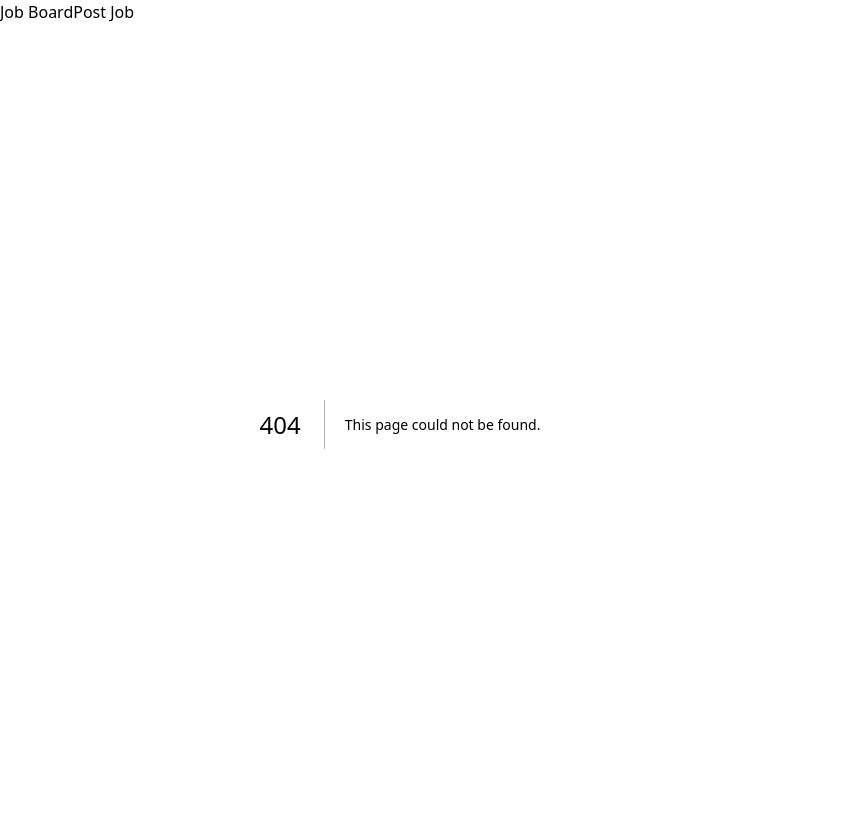
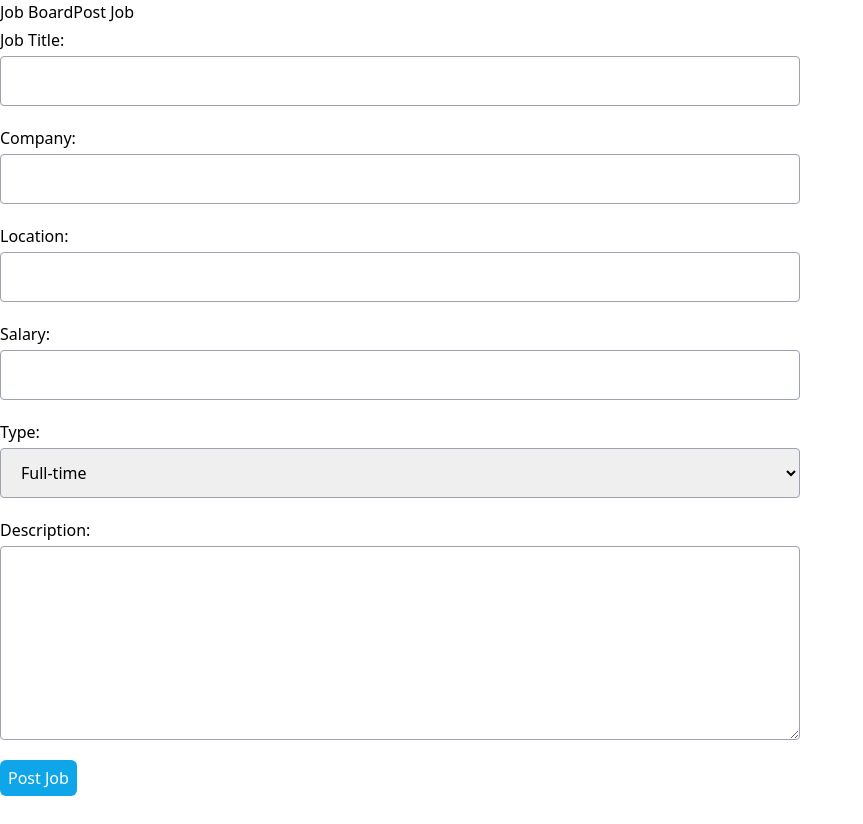
Before and after one commit to adiela/mern-jobboard, a Next.js app in the folder frontend/: page /job/new in a window 1280 px wide. Before the commit this address had no page. Shown: the whole page, without its empty margins (0-863 px from the left). After the commit the page ends 800 px from the top, so only its background shows below. Built offline with nearby package versions, Linux system fonts and the light colour scheme.

Commit message:
Add functionality to create job from frontend

```diff
--- a/frontend/src/app/globals.css
+++ b/frontend/src/app/globals.css
@@ -7,7 +7,11 @@
 }
 
 .input {
-  @apply px-4 py-3 mt-2 rounded border border-gray-400 block w-full;
+  @apply px-4 py-3 mt-1 mb-5 rounded border border-gray-400 block w-full;
+}
+
+.input-label {
+  @apply my-1 block;
 }
 
 .btn {
--- /dev/null
+++ b/frontend/src/app/job/new/page.js
@@ -0,0 +1,91 @@
+"use client"
+import { useState } from 'react';
+
+export default function Home() {
+  const [job, setJob] = useState({
+    title: '',
+    description: '',
+    company: '',
+    location: '',
+    salary: '',
+    type: 'full-time',
+  });
+  const [loading, setLoading] = useState(false);
+  const [error, setError] = useState(null);
+
+  function handleOnchange(event) {
+    setJob({
+      ...job,
+      [event.target.name]: event.target.value,
+    });
+  }
+
+  const handleSubmit = async (e) => {
+    e.preventDefault();
+    setLoading(true);
+    setError(null);
+
+    try {
+      const response = await fetch('http://localhost:4000/api/jobs', {
+        method: 'POST',
+        headers: {
+          'Content-Type': 'application/json',
+        },
+        body: JSON.stringify(job),
+      });
+
+      if (!response.ok) {
+        throw new Error('Failed to create job');
+      }
+
+      // Reset form fields
+        setJob({
+            title: '',
+            description: '',
+            company: '',
+            location: '',
+            salary: '',
+            type: 'full-time',
+        });
+
+        alert('Job posted successfully');
+    } catch (err) {
+      setError(err.message);
+    } finally {
+      setLoading(false);
+    }
+  };
+
+
+  return (
+      <div>
+        <form onSubmit={handleSubmit} className="py-5 mb-5">
+            <label className="input-label"> Job Title: </label>
+            <input className="input" type="text" name="title" value={job.title}  onChange={(e) => handleOnchange(e)} required />
+
+            <label className="input-label">Company:</label>
+            <input className="input" type="text" name="company" value={job.company} onChange={(e) => handleOnchange(e)} required />
+
+            <label className="input-label">Location:</label>
+            <input className="input" type="text" name="location" value={job.location} onChange={(e) => handleOnchange(e)} required />
+
+            <label className="input-label">Salary:</label>
+            <input className="input" type="text" name="salary" value={job.salary} onChange={(e) => handleOnchange(e)} required />
+
+            <label>Type:</label>
+            <select className="input" value={job.type} onChange={(e) => handleOnchange(e)} required>
+                <option value="full-time">Full-time</option>
+                <option value="part-time">Part-time</option>
+                <option value="contract">Contract</option>
+                <option value="internship">Internship</option>
+            </select>
+
+            <label className="input-label">Description:</label>
+            <textarea className="input" rows="7" name="description" value={job.description} onChange={(e) => handleOnchange(e)}></textarea>
+
+            <button className="btn mt-5 float-right" type="submit" disabled={loading}>{loading ? 'Posting...' : 'Post Job'}</button>
+        </form>
+        {error && <p style={{ color: 'red' }}>Error: {error}</p>}
+      </div>
+  );
+}
--- a/frontend/src/app/layout.js
+++ b/frontend/src/app/layout.js
@@ -11,7 +11,7 @@ export default function RootLayout({ children }) {
       <body>
         <nav className="bg-slate-800 text-white p-4 flex justify-between items-center">
           <a href="/" className="font-bold text-xl">Job Board</a>
-          <a href="/post_job" className="bg-purple-700 p-2 rounded" >Post Job</a>
+          <a href="/job/new" className="bg-purple-700 p-2 rounded" >Post Job</a>
         </nav>
         <main className="container m-auto p-5">
           {children}
```
Also changed, not shown: frontend/src/app/post_job/page.js (deleted, +0 -35 lines).
